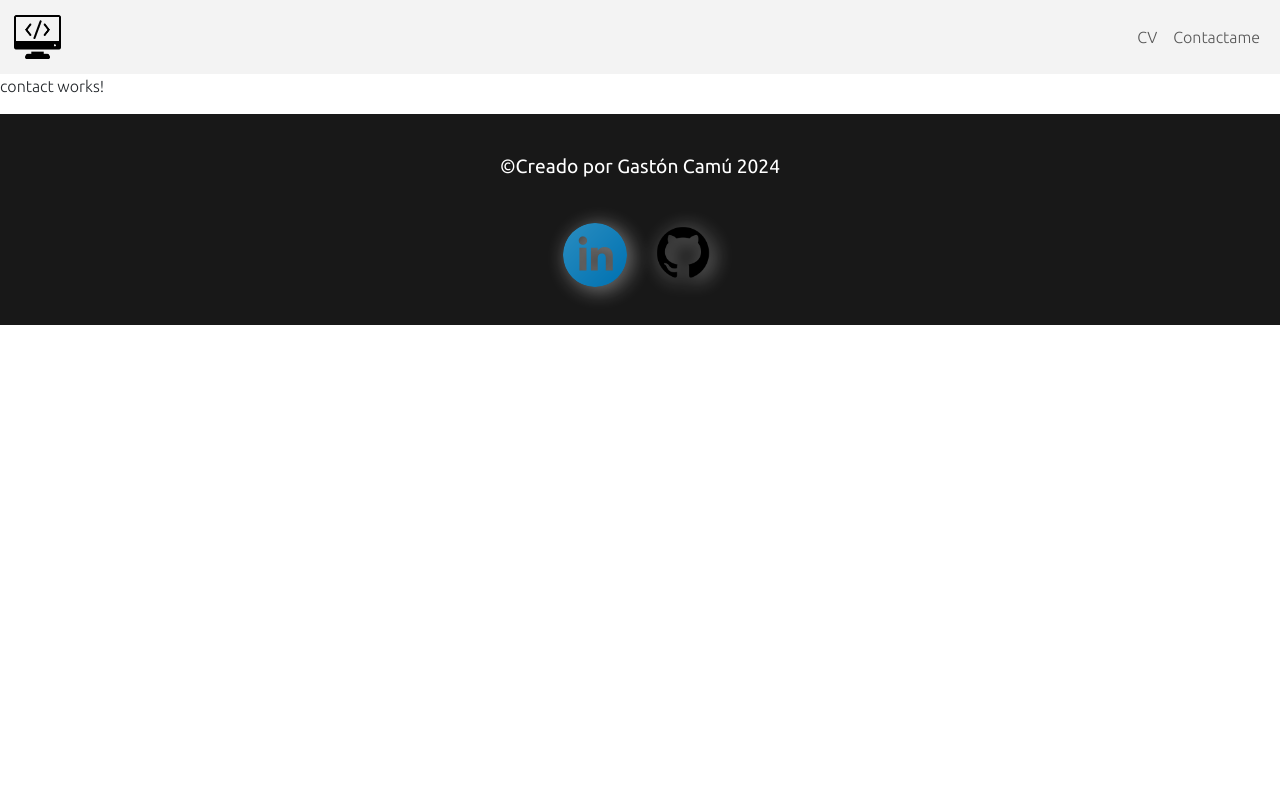
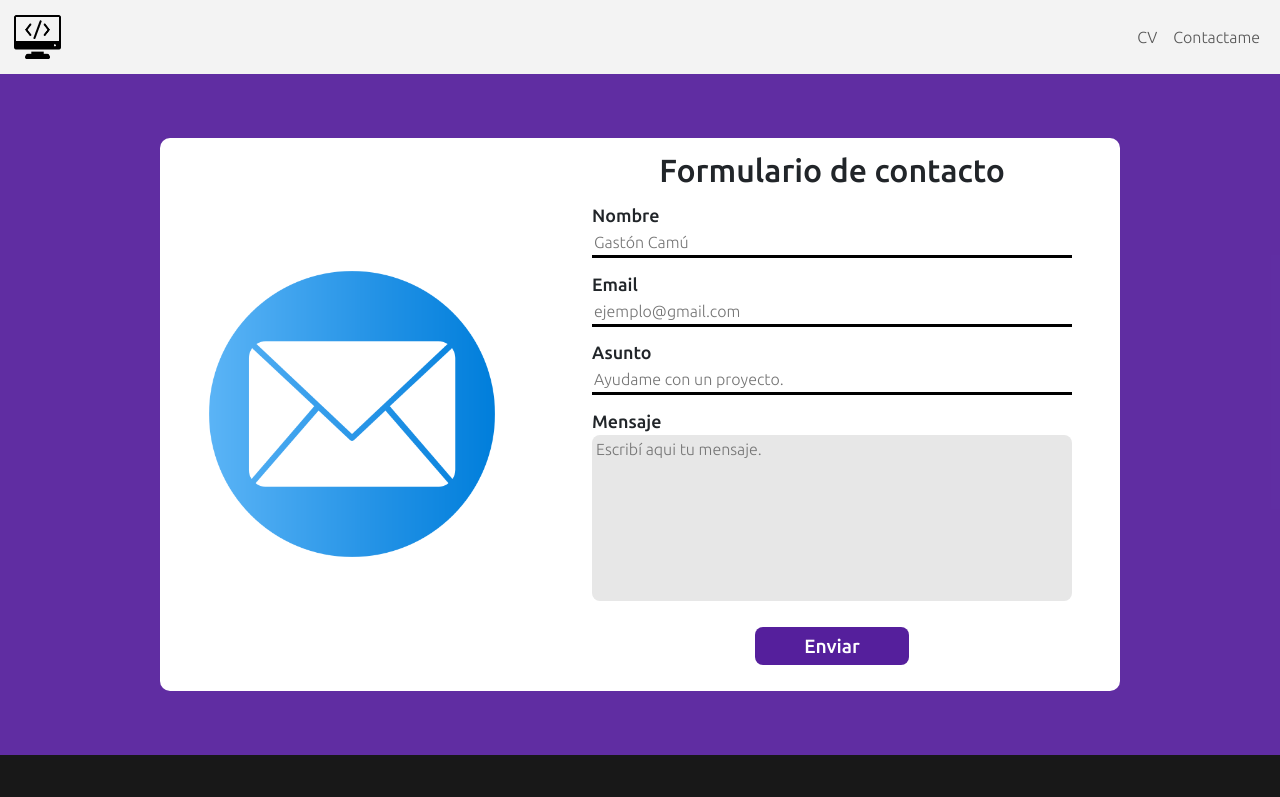
Before and after one commit to GastonCamu/PortFolio, an Angular app: page /contact in a window 1280 px wide. Shown: the top 797 px of the page. Built offline with nearby package versions, Linux system fonts and the light colour scheme.

Commit message:
contacto base terminado

```diff
--- a/src/app/components/contact/contact.component.html
+++ b/src/app/components/contact/contact.component.html
@@ -1 +1,25 @@
-<p>contact works!</p>
+<div class="contact-body">
+    <div class="contact-container">
+        <div>
+            <img src="./assets/img/correo.png" alt="correo">
+        </div>
+        <form
+        action="https://formspree.io/f/meqyvyje"
+        method="POST">
+        <h2>Formulario de contacto</h2>
+        <label>Nombre</label>
+        <input placeholder="Gastón Camú" type="text" name="nombre:">
+
+        <label>Email</label>
+        <input placeholder="ejemplo@gmail.com" type="email" name="email:">
+
+        <label>Asunto</label>
+        <input placeholder="Ayudame con un proyecto." type="text" name="asunto:">
+
+        <label>Mensaje</label>
+        <textarea placeholder="Escribí aqui tu mensaje." name="mensaje:" cols="15" rows="5"></textarea>
+
+        <button type="submit">Enviar</button>
+        </form>
+    </div>
+</div>
--- a/src/app/components/contact/contact.component.scss
+++ b/src/app/components/contact/contact.component.scss
@@ -0,0 +1,146 @@
+@media all and (min-width: 992px) {
+    div.contact-body {
+        background-color: rgba(85, 31, 156, 0.932);
+        padding: 5vw 0;
+
+        div.contact-container {
+            border-radius: 10px;
+            display: flex;
+            margin: auto;
+            background-color: white;
+            width: 75%;
+            align-items: center;
+
+            div {
+                display: flex;
+                justify-content: center;
+                background-color: transparent;
+                width: 30%;
+                margin: auto;
+                img {
+                    width: 25vw;
+                    height: 25vw;
+                }
+            }
+            form {
+                border: none;
+                background-color: white;
+                display: flex;
+                flex-direction: column;
+                margin: auto;
+                width: 50%;
+                h2 {
+                    font-size: 2.5vw;
+                    text-align: center;
+                    margin: 1vw 0;
+                }
+                label {
+                    font-size: 1.4vw;
+                    font-weight: 500;
+                }
+                input {
+                    outline: none;
+                    border: none;
+                    border-bottom: 3px solid black;
+                    margin-bottom: 1vw;
+                }
+                input:focus {
+                    border-bottom: 3px solid rgb(85, 31, 156);
+                }
+                textarea {
+                    resize: none;
+                    outline: none;
+                    border: none;
+                    background-color: rgb(231, 231, 231);
+                    border-radius: 8px;
+                    height: 13vw;
+                    padding: 2px 4px;
+                }
+                button {
+                    display: inline-block;
+                    vertical-align: center;
+                    font-size: 1.5vw;
+                    font-weight: 500;
+                    margin: 2vw auto;
+                    width: 12vw;
+                    height: 3vw;
+                    outline: none;
+                    border: none;
+                    border-radius: 8px;
+                    background-color: rgb(85, 31, 156);
+                    color: white;
+                }
+            }
+        }
+    }
+}
+@media all and (max-width: 991px){
+    div.contact-body {
+        background-color: rgba(85, 31, 156, 0.932);
+        padding: 5vw 0 15vw 0;
+
+        div.contact-container {
+            border-radius: 5px;
+            display: flex;
+            margin: auto;
+            background-color: white;
+            width: 95%;
+            align-items: center;
+
+            div {
+                display: none;
+            }
+            form {
+                border: none;
+                border-radius: 5px;
+                background-color: white;
+                display: flex;
+                flex-direction: column;
+                margin: auto;
+                h2 {
+                    font-size: 8vw;
+                    text-align: center;
+                    margin: 1vw 0 4vw 0;
+                }
+                label {
+                    font-size: 5vw;
+                    text-align: center;
+                    font-weight: 500;
+                }
+                input {
+                    outline: none;
+                    border: none;
+                    border-bottom: 3px solid black;
+                    margin-bottom: 6vw;
+                }
+                input:focus {
+                    border-bottom: 3px solid rgb(85, 31, 156);
+                }
+                textarea {
+                    resize: none;
+                    outline: none;
+                    border: none;
+                    background-color: rgb(231, 231, 231);
+                    border-radius: 8px;
+                    height: 40vw;
+                    padding: 2px 4px;
+                    margin-bottom: 6vw;
+                }
+                button {
+                    display: inline-block;
+                    vertical-align: center;
+                    font-size: 5.5vw;
+                    font-weight: 500;
+                    margin: 2vw auto;
+                    width: 37vw;
+                    height: 9vw;
+                    outline: none;
+                    border: none;
+                    border-radius: 8px;
+                    background-color: rgb(85, 31, 156);
+                    color: white;
+                }
+            }
+        }
+    }
+}
```
Also changed, not shown: src/assets/img/correo.png (added).
